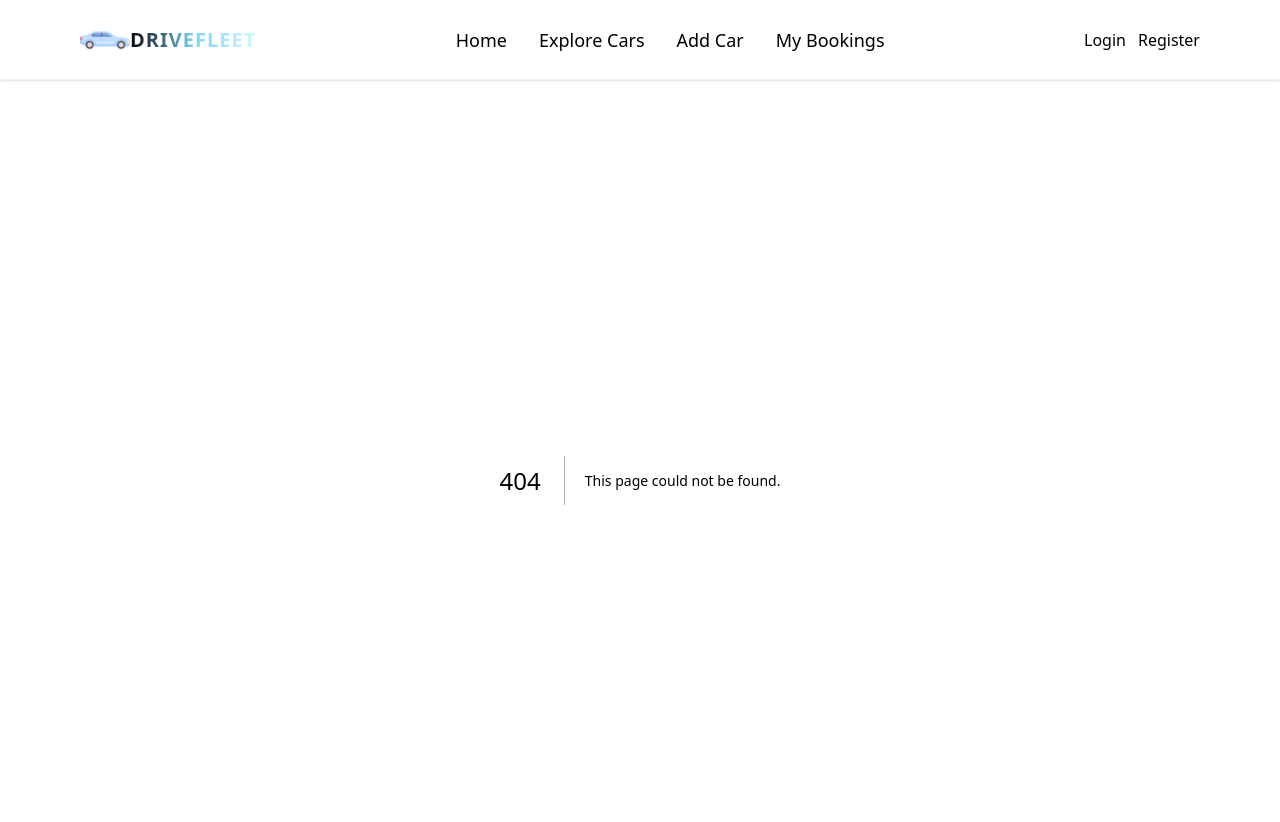
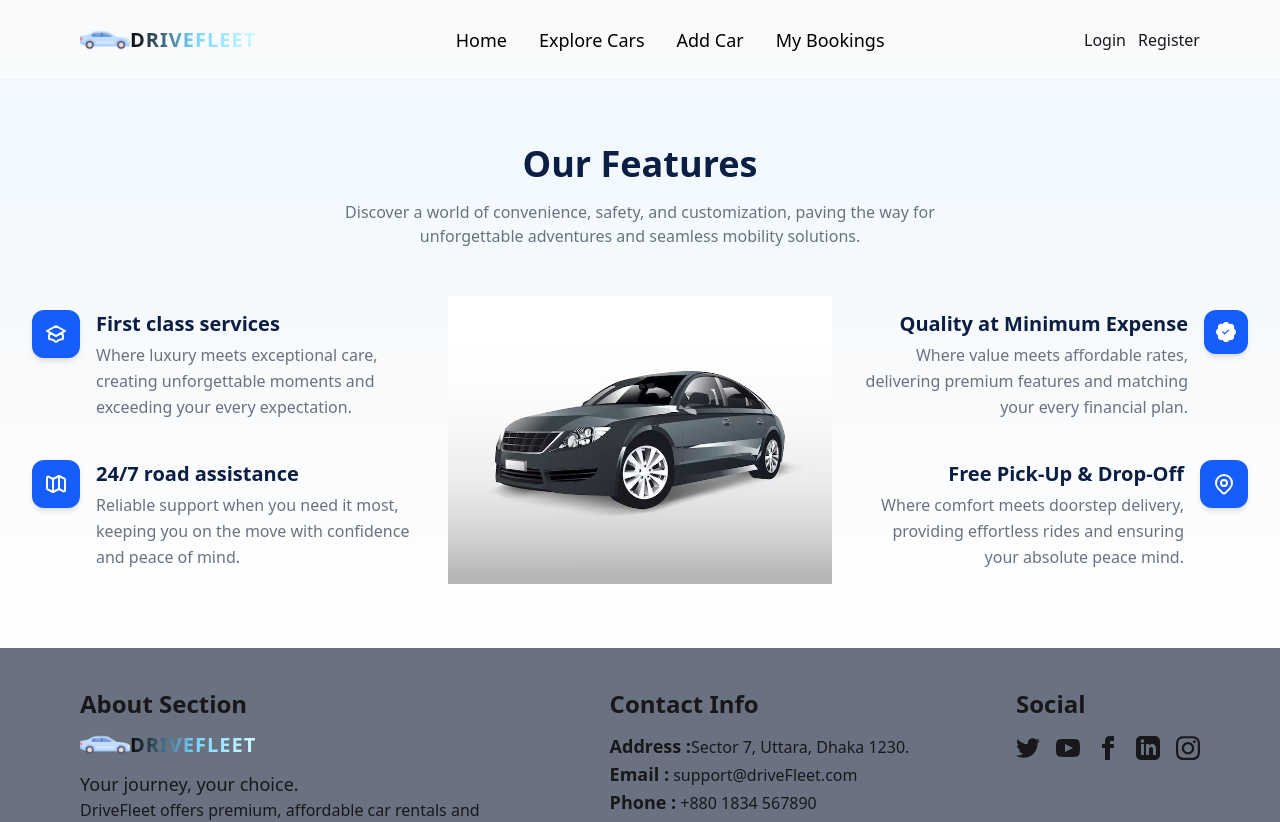
Before and after one commit to Nishitasarker/DriveFleet, a Next.js app: page /FeatureSection in a window 1280 px wide. Before the commit this address had no page. Shown: the top 822 px of the page. Built offline with nearby package versions, Linux system fonts and the light colour scheme.

Commit message:
Feature Section done here

```diff
--- a/src/app/AvailableCars/page.jsx
+++ b/src/app/AvailableCars/page.jsx
@@ -1,7 +1,62 @@
 'use client';
 
 import React, { useState, useEffect } from 'react';
-import ExploreCarCard from '../../components/ExploreCarCard';
+import Link from 'next/link';
+
+// ১. হোমপেজের জন্য একটি সংক্ষিপ্ত এবং মিনিমালিস্টিক কার্ড কম্পোনেন্ট
+const AvailableCarCard = ({ car }) => {
+    const { _id, carName, dailyPrice, carType, imageUrl, availability } = car;
+
+    return (
+        <div className="w-full overflow-hidden rounded-2xl bg-white border border-gray-100 shadow-sm transition-all duration-300 hover:-translate-y-1 hover:shadow-lg flex flex-col justify-between">
+
+            {/* ইমেজ সেকশন */}
+            <div className="relative h-40 w-full bg-slate-50/50 p-4 flex items-center justify-center">
+                <img
+                    src={imageUrl}
+                    alt={carName}
+                    className="w-full h-full object-contain"
+                />
+
+                {/* মিনি এভেইলেবিলিটি ডট */}
+                <span className="absolute top-3 right-3 rounded-full bg-white/90 backdrop-blur-sm px-2.5 py-0.5 text-[10px] font-bold uppercase text-green-600 border border-green-200 shadow-sm">
+                    ● {availability}
+                </span>
+            </div>
+
+            {/* সংক্ষিপ্ত কন্টেন্ট সেকশন */}
+            <div className="p-4 flex flex-col flex-grow justify-between">
+                <div>
+                    {/* কার টাইপ ও প্রাইস রো */}
+                    <div className="flex items-center justify-between gap-2">
+                        <span className="text-[10px] font-bold uppercase tracking-wider text-sky-600 bg-sky-50 px-2 py-0.5 rounded">
+                            {carType}
+                        </span>
+                        <div className="flex items-baseline">
+                            <span className="text-lg font-extrabold text-gray-900">${dailyPrice}</span>
+                            <span className="text-xs text-gray-400">/day</span>
+                        </div>
+                    </div>
+
+                    {/* গাড়ির নাম */}
+                    <h3 className="mt-2 text-base font-bold text-gray-800 truncate capitalize">
+                        {carName}
+                    </h3>
+                </div>
+
+                {/* নিট অ্যান্ড ক্লিন ভিউ ডিটেইলস বাটন */}
+                <div className="mt-4">
+                    <Link href={`/explore-cars/${_id}`} className="block w-full text-center rounded-xl bg-sky-500 hover:bg-sky-600 py-2 text-sm font-semibold text-white transition duration-150 ease-in-out shadow-sm cursor-pointer">
+                        View Details
+                    </Link>
+                </div>
+            </div>
+
+        </div>
+    );
+};
+
+// ২. মেইন এভেইলেবল কার সেকশন কম্পোনেন্ট
 const AvailableCars = () => {
     const [availableCars, setAvailableCars] = useState([]);
     const [loading, setLoading] = useState(true);
@@ -12,9 +67,8 @@ const AvailableCars = () => {
                 const res = await fetch('http://localhost:5000/destination', { cache: 'no-store' });
                 const data = await res.json();
 
-                // শুধুমাত্র যে গাড়িগুলো 'Available' সেগুলো ফিল্টার করা হচ্ছে
+                // শুধুমাত্র 'Available' গাড়ি ফিল্টার করা হচ্ছে
                 const filtered = data.filter(car => car.availability === 'Available');
-
                 setAvailableCars(filtered);
             } catch (error) {
                 console.error("Error fetching available cars:", error);
@@ -29,48 +83,38 @@ const AvailableCars = () => {
     if (loading) {
         return (
             <div className="flex justify-center items-center py-20">
-                <div className="animate-spin rounded-full h-10 w-10 border-b-2 border-blue-600"></div>
-                <span className="ml-3 text-gray-600 font-medium">Loading available cars...</span>
+                <div className="animate-spin rounded-full h-8 w-8 border-b-2 border-sky-500"></div>
+                <span className="ml-3 text-gray-500 text-sm font-medium">Loading available vehicles...</span>
             </div>
         );
     }
 
     return (
-        <section className="bg-gray-50 py-16 px-4 sm:px-8">
+        <section className=" py-16 px-4 sm:px-8">
             <div className="max-w-6xl mx-auto">
 
                 {/* Section Header */}
-                <div className="text-center mb-12">
-                    <span className="text-blue-600 text-sm font-bold uppercase tracking-wider bg-blue-50 px-3 py-1 rounded-full">
+                <div className="text-center mb-10">
+                    <span className="text-sky-600 text-xs font-bold uppercase tracking-widest bg-sky-50 px-3 py-1 rounded-full">
                         Rent Today
                     </span>
-                    <h2 className="text-3xl md:text-4xl font-extrabold text-gray-900 mt-2">
+                    <h2 className="text-2xl md:text-3xl font-extrabold text-gray-900 mt-2">
                         Available Cars for Rent
                     </h2>
-                    <p className="text-gray-600 mt-3 max-w-xl mx-auto">
-                        Choose from our top-rated fleets that are fully prepared and ready for your next journey right away.
+                    <p className="text-gray-500 text-sm mt-2 max-w-md mx-auto">
+                        Explore our top-rated fleets waiting for you. Swift booking, pristine condition, and ready to roll.
                     </p>
                 </div>
 
-                {/* Grid Layout - Minimum 6 cards or message if less */}
-                {availableCars.length >= 6 ? (
+                         {availableCars.length > 0 ? (
                     <div className="grid grid-cols-1 sm:grid-cols-2 md:grid-cols-3 gap-6">
-                        {availableCars.slice(0, 6).map((car) => (
-                            <ExploreCarCard key={car._id} car={car} />
+                              {availableCars.slice(0, availableCars.length >= 6 ? 6 : availableCars.length).map((car) => (
+                            <AvailableCarCard key={car._id} car={car} />
                         ))}
                     </div>
-                ) : availableCars.length > 0 ? (
-                    <div>
-                        {/* যদি ডাটাবেজে ৬টার কম এভেইলেবল গাড়ি থাকে, তবে যেগুলো আছে সব দেখাবে */}
-                        <div className="grid grid-cols-1 sm:grid-cols-2 md:grid-cols-3 gap-6">
-                            {availableCars.map((car) => (
-                                <ExploreCarCard key={car._id} car={car} />
-                            ))}
-                        </div>
-                    </div>
                 ) : (
-                    <div className="text-center bg-white border border-gray-100 rounded-2xl p-12 shadow-sm">
-                        <p className="text-gray-500 text-lg font-medium">
+                    <div className="text-center bg-white border border-gray-100 rounded-2xl p-12 shadow-sm max-w-md mx-auto">
+                        <p className="text-gray-400 text-base font-medium">
                             Sorry, no cars are available at this moment!
                         </p>
                     </div>
--- /dev/null
+++ b/src/app/FeatureSection/page.jsx
@@ -0,0 +1,107 @@
+import React from 'react';
+import { BsPatchCheckFill } from "react-icons/bs";
+
+const FeaturesSection = () => {
+  return (
+    <section className="py-16 bg-gradient-to-b from-sky-50 via-slate-50 to-white text-zinc-900">
+      <div className="max-w-7xl mx-auto px-4 sm:px-6 lg:px-8">
+
+        {/* হেডার অংশ */}
+        <div className="text-center mb-12">
+          <h2 className="text-3xl sm:text-4xl font-extrabold text-[#0B1E43] mb-4">
+            Our Features
+          </h2>
+          <p className="text-gray-500 font-medium max-w-2xl mx-auto text-lg sm:text-base">
+            Discover a world of convenience, safety, and customization, paving the
+            way for unforgettable adventures and seamless mobility solutions.
+          </p>
+        </div>
+
+        {/* মেইন কন্টেন্ট গ্রিড */}
+        <div className="grid grid-cols-1 lg:grid-cols-3 gap-8 items-center">
+
+          {/* বাম পাশের ফিচারসমূহ */}
+          <div className="space-y-10 order-2 lg:order-1 text-left">
+            {/* ফিচার ১ */}
+            <div className="flex items-start gap-4">
+              <div className="flex-shrink-0 bg-blue-600 p-3 rounded-xl shadow-md text-white">
+                {/* Trophy Icon */}
+                <svg xmlns="http://www.w3.org/2000/svg" className="h-6 w-6" fill="none" viewBox="0 0 24 24" stroke="currentColor" strokeWidth={2}>
+                  <path strokeLinecap="round" strokeLinejoin="round" d="M12 14l9-5-9-5-9 5 9 5z" />
+                  <path strokeLinecap="round" strokeLinejoin="round" d="M12 14l6.16-3.422a12.083 12.083 0 01.665 6.479A11.952 11.952 0 0012 20.055a11.952 11.952 0 00-6.824-2.998 12.078 12.078 0 01.665-6.479L12 14z" />
+                </svg>
+              </div>
+              <div>
+                <h3 className="text-xl font-bold text-[#0B1E43] mb-1">First class services</h3>
+                <p className="text-gray-500 font-medium text-base leading-relaxed">
+                  Where luxury meets exceptional care, creating unforgettable moments and exceeding your every expectation.
+                </p>
+              </div>
+            </div>
+
+            {/* ফিচার ২ */}
+            <div className="flex items-start gap-4">
+              <div className="flex-shrink-0 bg-blue-600 p-3 rounded-xl shadow-md text-white">
+                {/* Road/Assistance Icon */}
+                <svg xmlns="http://www.w3.org/2000/svg" className="h-6 w-6" fill="none" viewBox="0 0 24 24" stroke="currentColor" strokeWidth={2}>
+                  <path strokeLinecap="round" strokeLinejoin="round" d="M9 20l-5.447-2.724A1 1 0 013 16.382V5.618a1 1 0 011.447-.894L9 7m0 13l6-3m-6 3V7m6 10l4.553 2.276A1 1 0 0021 18.382V7.618a1 1 0 00-.553-.894L15 4m0 13V4m0 0L9 7" />
+                </svg>
+              </div>
+              <div>
+                <h3 className="text-xl font-bold text-[#0B1E43] mb-1">24/7 road assistance</h3>
+                <p className="text-gray-500 font-medium text-base leading-relaxed">
+                  Reliable support when you need it most, keeping you on the move with confidence and peace of mind.
+                </p>
+              </div>
+            </div>
+          </div>
+
+          {/* মাঝখানের গাড়ির ছবি */}
+          <div className="order-1 lg:order-2 flex justify-center py-6 lg:py-0">
+            <img
+              src="/black-car.png"
+              alt="Toyota Corolla Altis Black"
+              className="max-w-full h-full object-contain transform hover:scale-105 transition-transform duration-300"
+            />
+          </div>
+
+          {/* ডান পাশের ফিচারসমূহ */}
+          <div className="space-y-10 order-3 text-left lg:text-left">
+            {/* ফিচার ৩ */}
+            <div className="flex items-start gap-4 lg:flex-row-reverse">
+              <div className="flex-shrink-0 bg-blue-600 p-3 rounded-xl shadow-md text-white">
+                {/* Price Tag Icon */}
+               <BsPatchCheckFill className='h-5 w-5'/>
+              </div>
+              <div className="lg:text-right">
+                <h3 className="text-xl font-bold text-[#0B1E43] mb-1">Quality at Minimum Expense</h3>
+                <p className="text-gray-500 text-base font-medium leading-relaxed">
+               Where value meets affordable rates, delivering premium features and matching your every financial plan.                 </p>
+              </div>
+            </div>
+
+            {/* ফিচার ৪ */}
+            <div className="flex items-start gap-4 lg:flex-row-reverse">
+              <div className="flex-shrink-0 bg-blue-600 p-3 rounded-xl shadow-md text-white">
+                {/* Location/Key Icon */}
+                <svg xmlns="http://www.w3.org/2000/svg" className="h-6 w-6" fill="none" viewBox="0 0 24 24" stroke="currentColor" strokeWidth={2}>
+                  <path strokeLinecap="round" strokeLinejoin="round" d="M17.657 16.657L13.414 20.9a1.998 1.998 0 01-2.827 0l-4.244-4.243a8 8 0 1111.314 0z" />
+                  <path strokeLinecap="round" strokeLinejoin="round" d="M15 11a3 3 0 11-6 0 3 3 0 016 0z" />
+                </svg>
+              </div>
+              <div className="lg:text-right">
+                <h3 className="text-xl font-bold text-[#0B1E43] mb-1">Free Pick-Up & Drop-Off</h3>
+                <p className="text-gray-500 text-base font-medium leading-relaxed">
+                Where comfort meets doorstep delivery, providing effortless rides and ensuring your absolute peace mind.
+                </p>
+              </div>
+            </div>
+          </div>
+
+        </div>
+      </div>
+    </section>
+  );
+};
+
+export default FeaturesSection;
--- a/src/app/page.js
+++ b/src/app/page.js
@@ -2,10 +2,9 @@
 
 import Link from "next/link"
 import Image from "next/image";
-// import FeatureData from "../app/FeatureData/page.jsx"
-// import ExtraSection from "../app/ExtraSections/page.jsx"
-import { usePathname} from "next/navigation";
-
+import AvailableCars from "../app/AvailableCars/page.jsx"
+import FeatureSection from "../app/FeatureSection/page.jsx"
+import { usePathname } from "next/navigation";
 
 export default function Home() {
   const pathname = usePathname();
@@ -13,42 +12,61 @@ export default function Home() {
     pathname === path
       ? "text-sky-500 font-bold "
       : "text-black";
+
   return (
-      <div className="flex justify-between flex-col md:flex-row px-6 md:px-20 bg-gradient-to-b from-slate-50 via-sky-50/40 to-white">
+    // পুরো পেজকে একটি মেইন রুট div দিয়ে মোড়ানো হয়েছে
+    <div className="min-h-screen bg-gray-50">
 
+      {/* ১. হিরো সেকশন (ফ্লেক্স লেআউট সহ ব্যাকগ্রাউন্ড) */}
+      <div className="flex justify-between flex-col md:flex-row px-6 md:px-20 items-center bg-gradient-to-b from-slate-50 via-sky-50/40 to-white py-12 md:py-20">
 
-
-  <div className="hero-content text-neutral-content text-center pt-25">
-    <div className="max-w-md flex flex-col items-center justify-center">
-      <span className="text-sm uppercase tracking-widest text-sky-400 font-semibold mb-4">
+        {/* টেক্সট কন্টেন্ট */}
+        <div className="hero-content text-center md:text-left pt-10 md:pt-0">
+          <div className="max-w-md flex flex-col items-center md:items-start justify-center">
+            <span className="text-sm uppercase tracking-widest text-sky-500 font-semibold mb-4">
               Welcome to DriveFleet
             </span>
 
             {/* Main Headline */}
-  <h1 className="text-3xl md:text-4xl font-extrabold max-w-4xl tracking-tight leading-none mb-6">
+            <h1 className="text-3xl md:text-5xl font-extrabold max-w-4xl tracking-tight leading-tight text-gray-900 mb-6">
               Find Your Perfect Ride, <br /> Wherever You Go.
             </h1>
 
             {/* Subtitle */}
-  <p className="text-lg md:text-xl text-zinc-400 max-w-2xl mb-8">
+            <p className="text-lg text-gray-600 max-w-2xl mb-8">
               Premium car rentals tailored to your lifestyle. Enjoy instant bookings, transparent pricing, and a diverse fleet built for comfort.
             </p>
 
             {/* CTA Buttons */}
-  <div className="flex flex-wrap gap-4 justify-center">
-    <button className="bg-sky-400 text-gray-100 hover:bg-sky-200 transition-colors duration-200 font-bold px-8 py-3 rounded-lg shadow-lg shadow-sky-500/20 text-sm md:text-base">Book A Ride</button>
-    <button className="bg-sky-400 text-gray-100 hover:bg-sky-200 transition-colors duration-200 font-bold px-8 py-3 rounded-lg shadow-lg shadow-sky-500/20 text-sm md:text-base">Explore Cars</button>
+            <div className="flex flex-wrap gap-4 justify-center md:justify-start">
+              <button className="bg-sky-500 text-white hover:bg-sky-600 transition-colors duration-200 font-bold px-8 py-3 rounded-lg shadow-lg shadow-sky-500/20 text-base md:text-base cursor-pointer">
+                Rent a Car
+              </button>
+              <button className="bg-white text-sky-600 border border-sky-500 hover:bg-sky-50 transition-colors duration-200 font-bold px-8 py-3 rounded-lg shadow-md text-sm md:text-base cursor-pointer">
+                Explore Cars
+              </button>
             </div>
-
           </div>
         </div>
 
-     <Image src="/hero.webp"  alt="DriveNext Logo" height={500} width={500} priority/>
+        {/* হিরো ইমেজ */}
+        <div className="mt-10 md:mt-0 w-full md:w-auto flex justify-center">
+          <Image
+            src="/hero.webp"
+            alt="DriveNext Hero"
+            height={500}
+            width={500}
+            priority
+            className="object-contain"
+          />
+        </div>
+      </div>
+
+         <main className="w-full">
+        <AvailableCars />
+        <FeatureSection className="py-5"/>
+      </main>
 
     </div>
-
-// {/* <FeatureData/>
-// <ExtraSection/> */}
-//     </div>
   );
-};
+}
```
Also changed, not shown: public/black-car.png (added). Lines whose indentation alone changed are shown as unchanged.
